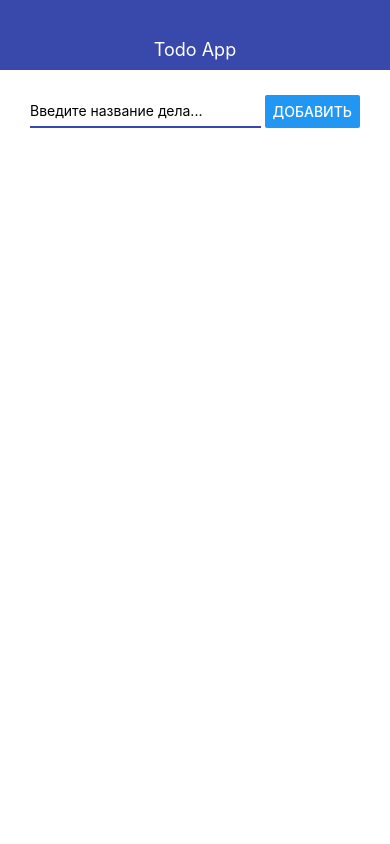
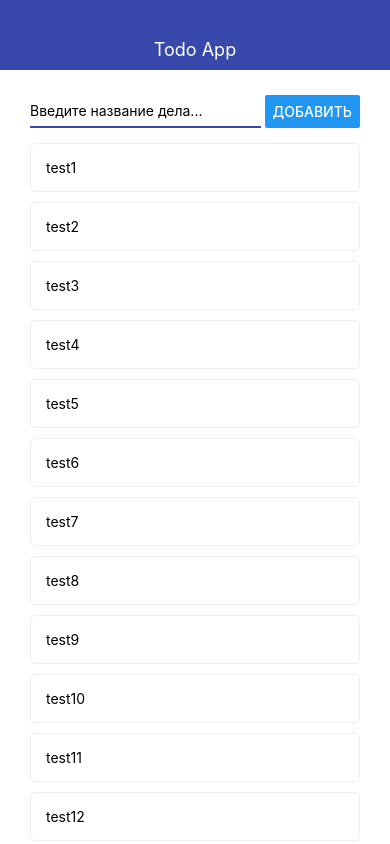
Before and after one commit to WilDwMe/ReactNative-todo, a React Native app: screen / in a window 390 px wide. Shown: the top 844 px of the page. Built offline with nearby package versions, Linux system fonts and the light colour scheme.

Commit message:
try FlatList

```diff
--- a/App.js
+++ b/App.js
@@ -1,12 +1,32 @@
-import React, {useState} from 'react';
+import React, {useEffect, useState} from 'react';
 import { StatusBar } from 'expo-status-bar';
-import { StyleSheet, View } from 'react-native';
+import { StyleSheet, View, FlatList } from 'react-native';
 import { AddTodo } from './src/components/AddTodo';
 import { Navbar } from './src/components/Navbar';
 import { Todo } from './src/components/Todo';
 
 export default function App() {
-  const [todos, setTodos] = useState([]);
+  const [todos, setTodos] = useState([
+    { id: 1, title: 'test1' },
+    { id: 2, title: 'test2' },
+    { id: 3, title: 'test3' },
+    { id: 4, title: 'test4' },
+    { id: 5, title: 'test5' },
+    { id: 6, title: 'test6' },
+    { id: 7, title: 'test7' },
+    { id: 8, title: 'test8' },
+    { id: 9, title: 'test9' },
+    { id: 10, title: 'test10' },
+    { id: 11, title: 'test11' },
+    { id: 12, title: 'test12' },
+    { id: 13, title: 'test13' },
+    { id: 14, title: 'test14' },
+    { id: 15, title: 'test15' },
+  ]);
+
+  // useEffect(() => {
+  //   console.log(todos)
+  // })
 
   const addTodo = (title) => {
     setTodos(prev => [
@@ -22,9 +42,14 @@ export default function App() {
       <Navbar title='Todo App' />
       <View style={styles.container}>
         <AddTodo onSubmit={addTodo} />
-        <View>
+        <FlatList
+          data={todos}
+          keyExtractor={item => item.id}
+          renderItem={({item}) => <Todo todo={item} />}
+        />
+        {/* <View>
           {todos.map((todo) => <Todo key={todo.id} todo={todo} /> )}
-        </View>
+        </View> */}
       </View>
     </View>
   )
--- a/src/components/AddTodo.js
+++ b/src/components/AddTodo.js
@@ -1,19 +1,23 @@
 import React, { useState } from 'react';
-import { View, StyleSheet, TextInput, Button } from 'react-native';
+import { View, StyleSheet, TextInput, Button, Alert } from 'react-native';
 
 export const AddTodo = ({ onSubmit }) => {
   const [value, setValue] = useState('');
 
   const pressHandler = () => {
+    if (value.trim()) {
       onSubmit(value);
       setValue('');
+    } else {
+      Alert.alert('Введите значение');
+    }
   };
 
   return (
     <View style={styles.block}>
       <TextInput
         style={styles.input}
-        onChangeText={text => setValue(text)}
+        onChangeText={(text) => setValue(text)}
         value={value}
         placeholder="Введите название дела..."
       />
--- a/src/components/Todo.js
+++ b/src/components/Todo.js
@@ -4,7 +4,7 @@ import { Text, View, StyleSheet } from 'react-native';
 export const Todo = ({todo}) => {
     return (
         <View style={styles.todo}>
-        <Text>{todo.title}wer</Text>
+        <Text>{todo.title}</Text>
         </View>
     )
 }
```
